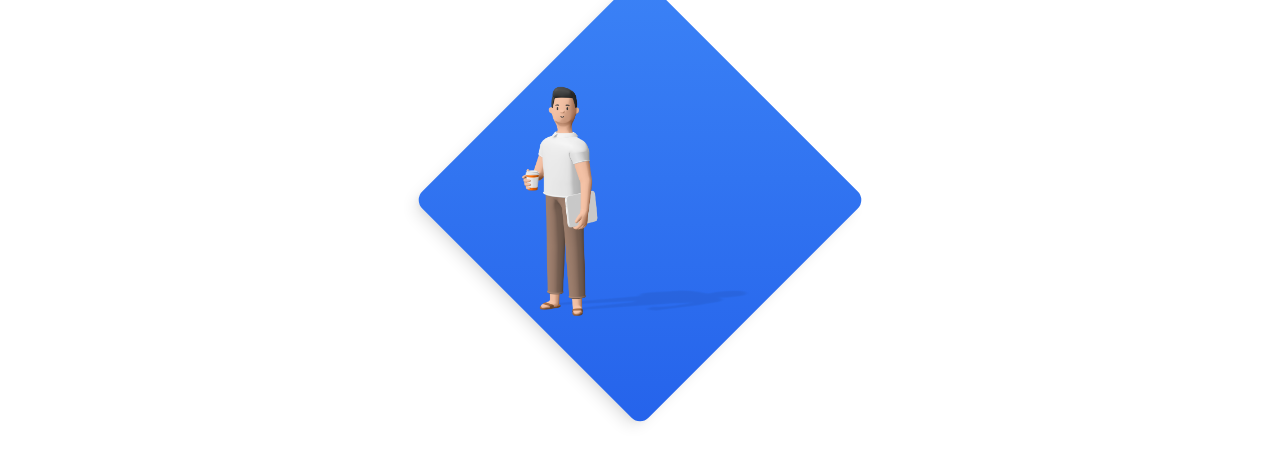
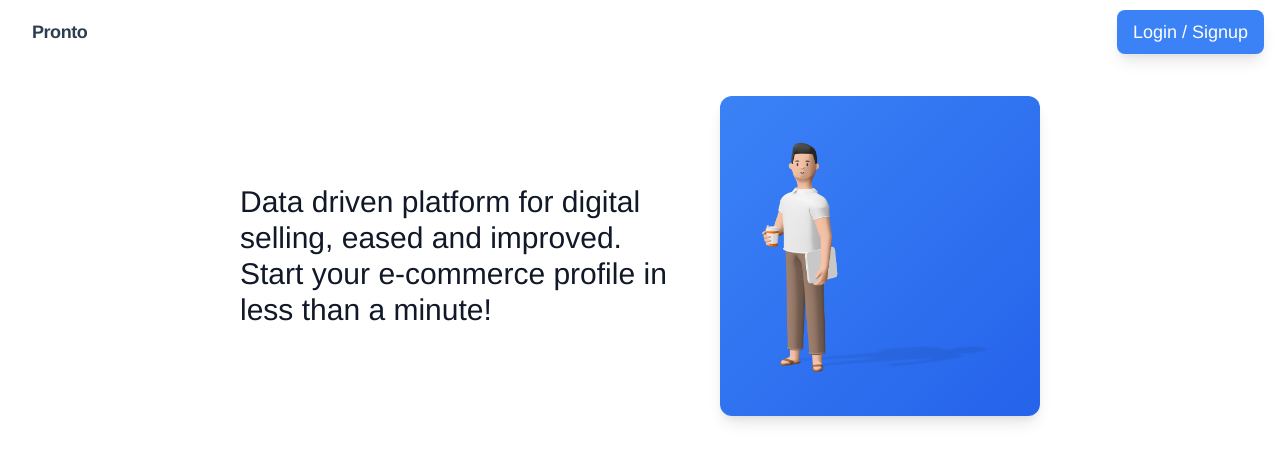
Before and after one commit to kobito-kun/ProntoV2, a Vue app in the folder frontend/: page / in a window 1280 px wide. Shown: the top 462 px of the page. Built offline with nearby package versions, Linux system fonts and the light colour scheme.

Commit message:
Hero Implementations & Awaiting new image for hero

```diff
--- a/frontend/src/App.vue
+++ b/frontend/src/App.vue
@@ -1,6 +1,15 @@
 <template>
   <router-view />
 </template>
+
+<script lang="ts">
+
+import { defineComponent } from 'vue'
+
+export default defineComponent({
+  name: "App",
+})
+</script>
 
 <style>
 #app {
--- a/frontend/src/components/Hero.vue
+++ b/frontend/src/components/Hero.vue
@@ -1,10 +1,13 @@
 <template>
-  <section class="p-10">
+  <section class="p-10 mt-10">
     <div class="flex justify-center items-center">
-        <div class="relative flex justify-center items-center">
-          <img src="@/assets/Richie_2.png" class="w-60 absolute z-10" />
-          <div class="w-80 shadow-lg rounded-xl transform rotate-45 bg-gradient-to-br from-blue-500 to-blue-600 h-80"></div>
-        </div>
+      <div class="m-4 flex justify-center items-center flex-col max-w-md">
+        <h1 class="text-3xl text-gray-900">Data driven platform for digital selling, eased and improved. Start your e-commerce profile in less than a minute!</h1>
+      </div>
+      <div class="m-4 relative flex justify-center items-center">
+        <img src="@/assets/Richie_2.png" class="w-60 absolute z-10" />
+        <div class="w-80 shadow-lg rounded-xl transform bg-gradient-to-br from-blue-500 to-blue-600 h-80"></div>
+      </div>
     </div>
   </section>
 </template>
--- /dev/null
+++ b/frontend/src/components/Navbar.vue
@@ -0,0 +1,17 @@
+<template>
+  <nav className="fixed top-0 left-0 w-full h-16 flex justify-between items-center px-4 text-lg">
+    <div className="px-4 py-2">
+      <h1 className="font-bold tracking-tight">Pronto</h1>
+    </div>
+    <div className="px-4 py-2 bg-blue-500 rounded-lg text-white font-thin shadow-lg">
+      <h2>Login / Signup</h2>
+    </div>
+  </nav>
+</template>
+
+<script lang="ts">
+import { defineComponent } from 'vue';
+export default defineComponent({
+  name: "Navbar"
+})
+</script>
--- a/frontend/src/views/Main/Home.vue
+++ b/frontend/src/views/Main/Home.vue
@@ -1,15 +1,18 @@
 <template>
+  <Navbar />
   <Hero />
 </template>
 
 <script lang="ts">
 import { defineComponent } from "vue";
 import Hero from '@/components/Hero.vue';
+import Navbar from '@/components/Navbar.vue';
 
 export default defineComponent({
   name: "Home",
   components: {
-    Hero
+    Hero,
+    Navbar
   }
 });
 </script>
```
